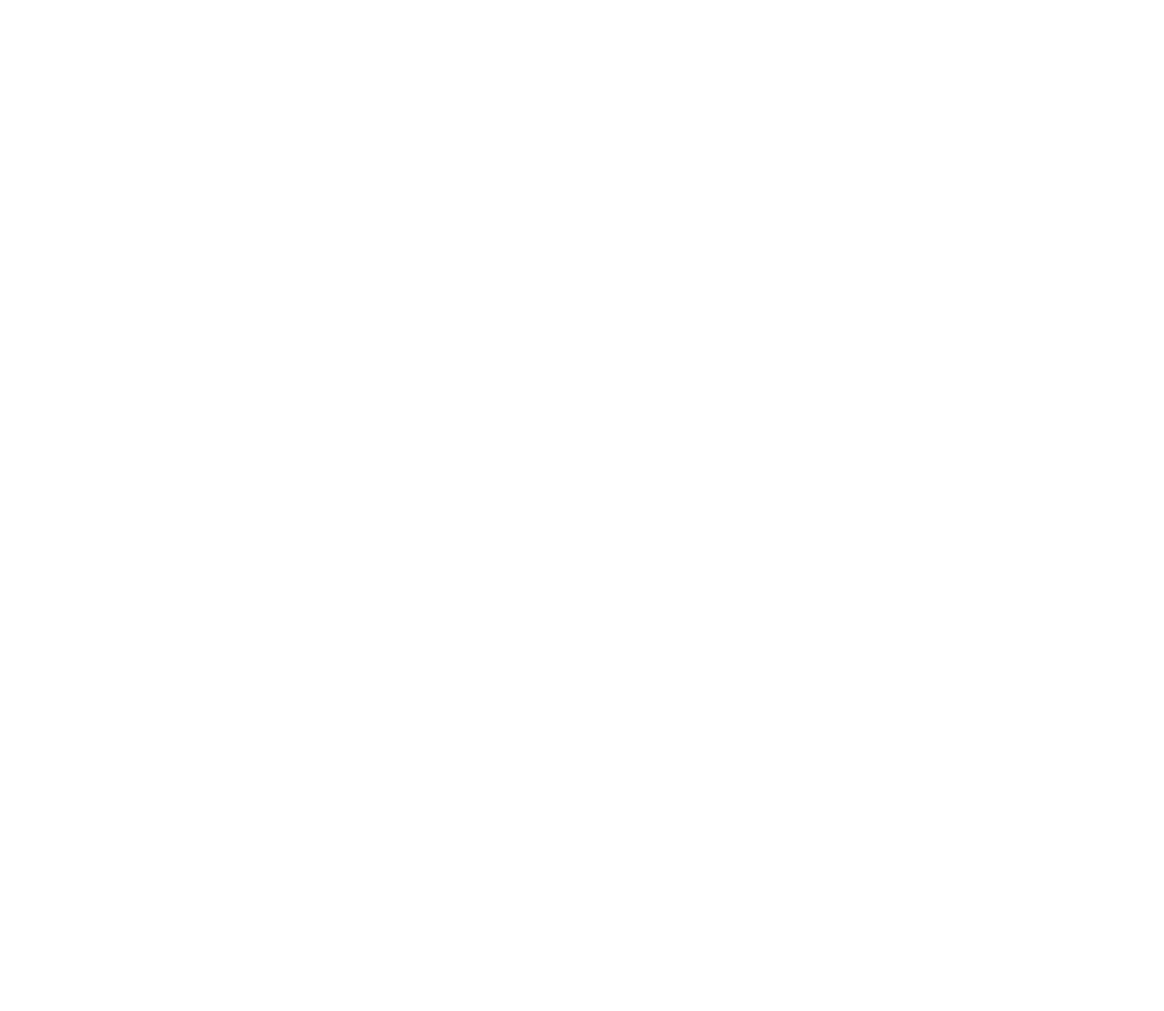
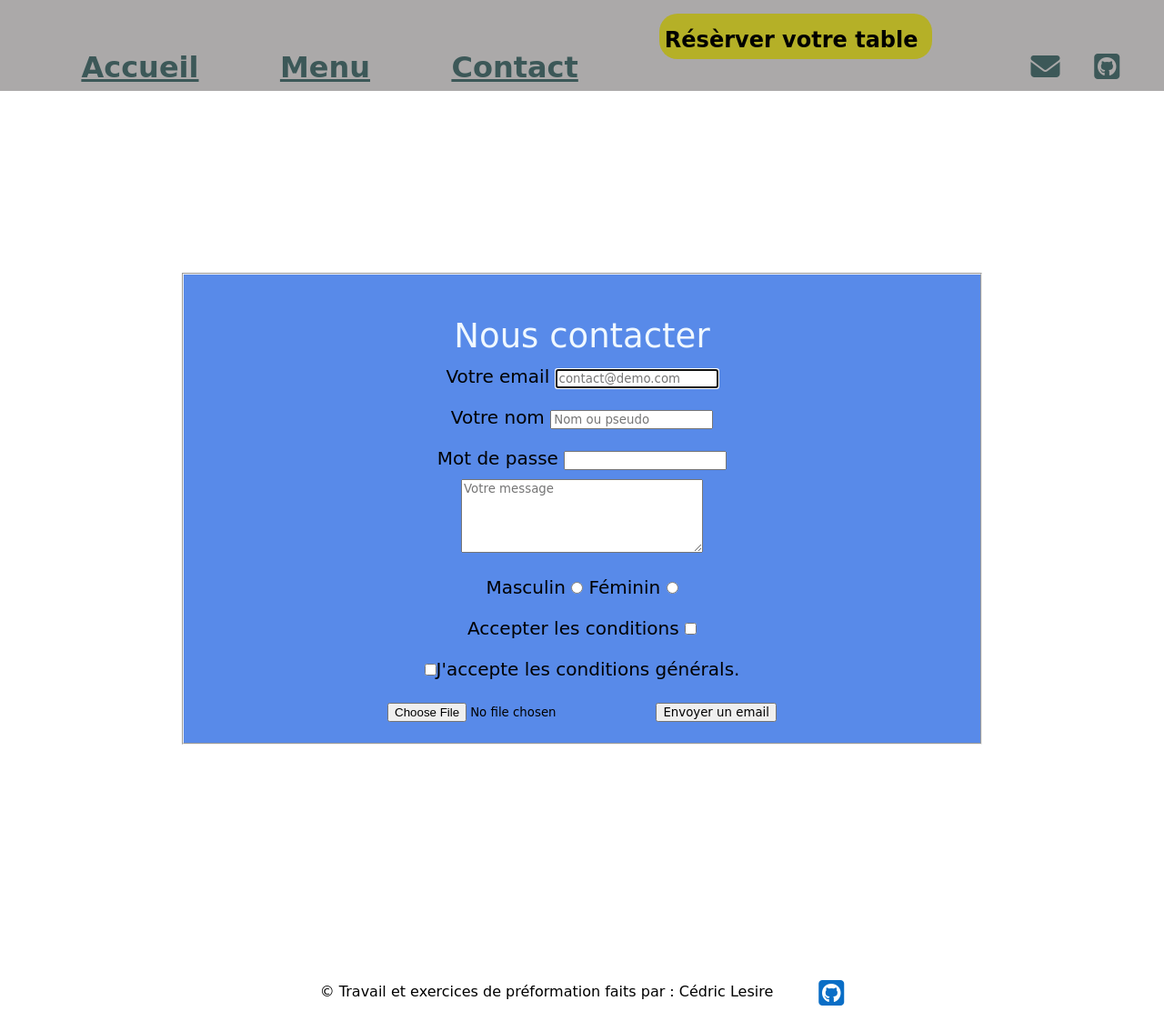
Before and after one commit to Globull2/training, a plain HTML site: page 4Restaurant/Contact.html in a window 1280 px wide. Shown: the whole page at 91% size. Before the commit the page ends 800 px from the top, so only its background shows below. Drawn offline with Linux system fonts and the light colour scheme.

Commit message:
small change

```diff
--- a/4Restaurant/Contact.html
+++ b/4Restaurant/Contact.html
@@ -0,0 +1,71 @@
+<!DOCTYPE html>
+<html lang="fr">
+    <head>
+        <meta charset="UTF-8">
+        <meta http-equiv="X-UA-Compatible" content="IE=edge">
+        <meta name="viewport" content="width=device-width, initial-scale=1.0">
+        <title>Partoutatis</title>
+        <link rel="stylesheet" href="style.css">
+        <link rel="stylesheet" media="all" type="text/css" href="Includes/css/DesignSite.css" />
+        <script src="https://kit.fontawesome.com/9594a362e3.js" crossorigin="anonymous"></script>
+   </head>
+    <body>
+       <header class="header">
+         <nav class="navbar">
+            <a href="accueil.html" title="Accueil"> Accueil</a>
+            <a href="Menu.html" title="Menu">Menu</a>
+            <a href="Contact.html" title="Contact">Contact</a>
+            <h1>Résèrver votre table</h1>
+         </nav>
+         <nav class="navcontact">
+            <a href="mailto:cedriclesire@hotmail.com" title="Envoyez-moi un email" ><i class="fa-sharp fa-solid fa-envelope"></i></a>
+            <a href="https://github.com/Globull2" title="Github"><i class="fa-brands fa-square-github"></i></a>
+            </nav>
+       </header>
+       <main>
+         <form action="Contact.html">
+            <fieldset class="formulaire-contact">
+               <div> <legend>Nous contacter</legend>
+                <label for="emailinput">Votre email</label>
+                <input type="email" name="email" id="emailinput" placeholder="contact@demo.com" autofocus>
+               </div>
+               <div>
+                <label for="nameinput">Votre nom</label>
+                <input type="text" name="Nom" id="nameinput" placeholder="Nom ou pseudo">
+               </div>
+               <div>
+                <label for="passwordinput">Mot de passe</label>
+                <input type="password" name="Password" id="passwordinput">
+               </div>
+               <div>
+                <textarea name="message" id="message" cols="35" rows="5" placeholder="Votre message"></textarea>
+               </div>
+               <div>
+                <label for="masculin">Masculin</label>
+                <input type="radio" name="sexe" id="masculin">
+                <label for="féminin">Féminin</label>
+                <input type="radio" name="sexe" id="féminin">
+               </div>
+               <div>
+                <label for="checkboxinput">Accepter les conditions</label>
+                <input type="checkbox" id="checkboxinput">
+               </div>
+               <!-- ou bien  -->
+               <div>
+                <label for="cguinput">
+                   <input type="checkbox" name="cgu" id="cguinput">J'accepte les conditions générals.
+                </label>
+            </div>
+            <div>
+              <input type="file" name="file">
+              <input type="submit" value="Envoyer un email">
+              </div>
+            </fieldset>
+         </form>
+       </main>
+       <footer class="footer-contact">
+         <p><span>© Travail et exercices de préformation faits par : Cédric Lesire </span></p>
+         <a href="https://github.com/Globull2" title="Github"><i class="fa-brands fa-square-github"></i></a>
+       </footer>
+  </body>
+</html>
--- a/4Restaurant/style.css
+++ b/4Restaurant/style.css
@@ -14,6 +14,11 @@ header {
     background: rgb(171, 169, 169);
 }
 
+.header {
+
+    top: 0;
+}
+
 .navbar {
     width: 1400px;
     display: flex;
@@ -22,16 +27,17 @@ header {
 
 .navbar h1 {
     margin-top: 15px;
-    width: 400px;
+    width: 300px;
     height: 50px;
     background: rgb(181, 176, 39);
     padding: 15px 10px 0 0;
     border-radius: 20px;
+    text-align: center;
 }
 
 .navcontact {
     padding: 0 30px 0 0;
-    width: 100px;
+    width: 200px;
     display: flex;
     justify-content: space-around;
 }
@@ -50,13 +56,14 @@ a {
 }
 
 section {
+
     display: flex;
     flex-direction: row;
     flex-wrap: nowrap;
     justify-content: space-around;
     background-color: darkcyan;
-    height: auto;
-    padding-top:100px ;
+    height: 1300px;
+    padding-top:80px ;
 }
 
 .section-menu {
@@ -74,6 +81,14 @@ section {
     margin-top: 110px;
     height: 700px;
     border-radius: 30px;
+}
+
+.texte-accueil {
+    width: 500px;
+    padding-top: 150px;
+    font-size: 25px;
+    text-align: center;
+    color: rgb(69, 63, 70);
 }
 
 .horaire {
@@ -100,11 +115,39 @@ caption {
     font-size: 30px;
 }
 
-p span {
-    display: inline-block;
+.formulaire-contact {
+    background: rgb(88, 138, 233);
+    font-size: 20px;
+    margin: 200px;
+    padding-top: 45px;
+    height: auto;
     display: flex;
+    flex-direction: column;
     align-items: center;
-    flex-wrap: nowrap;
+    line-height :45px ;
+}
+
+legend {
+    font-size: 37px;
+    text-align: center;
+    color: aliceblue;
+}
+
+.footer-contact {
+
+    display: flex;
+    flex-direction: row;
     justify-content: center;
-    height: 50px;
+    align-items: flex-end;
 }
+
+.footer-contact i {
+
+    color: rgb(10, 110, 198);
+    margin-left: 50px;
+
+}
+
+.footer-contact p {
+    padding-bottom: 12px;
+}
```
Also changed, not shown: 4Restaurant/Menu.html (+1 -1 lines), 4Restaurant/accueil.html (+18 -2 lines), 1 other file.
